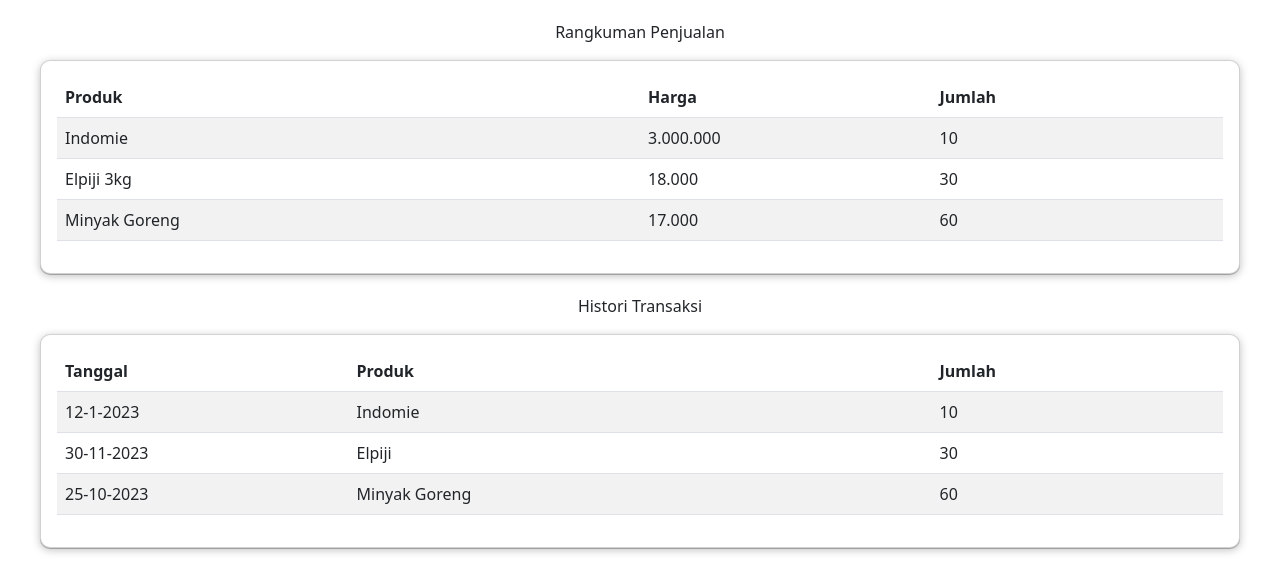
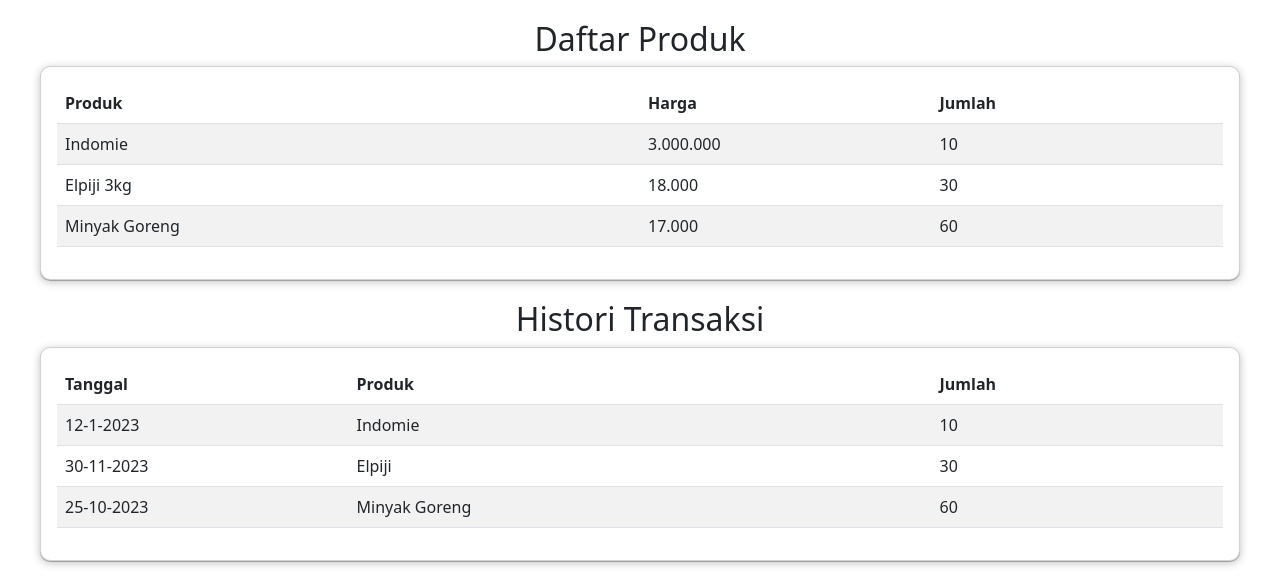
Before and after one commit to faan-isme/TokoNusantara, a Flask app: template templates/dashboard.html in a window 1280 px wide. Shown: the part 323-902 px from the top of the page. Run offline with Flask 3, Linux system fonts and the light colour scheme; the template is opened without the code that fills it, so the values that code supplies are empty; some libraries are stand-ins or nearby versions.

Commit message:
dashboard edit

```diff
--- a/templates/dashboard.html
+++ b/templates/dashboard.html
@@ -241,7 +241,7 @@
             <div class="mycards">
                 <div class="row g-4">
                     <div class="col-12">
-                        <p style="text-align:center;">Rangkuman Penjualan</p>
+                        <h2 style="text-align:center;">Daftar Produk</h2>
                         <div class="card">
 
                             <div class="card-body">
@@ -279,7 +279,7 @@
                 </div>
                 <div class="row g-4">
                     <div class="col-12">
-                        <p style="text-align:center;">Histori Transaksi</p>
+                        <h2 style="text-align:center;">Histori Transaksi</h2>
                         <div class="card">
                             <div class="card-body">
                                 <div class="bd-example">
```
